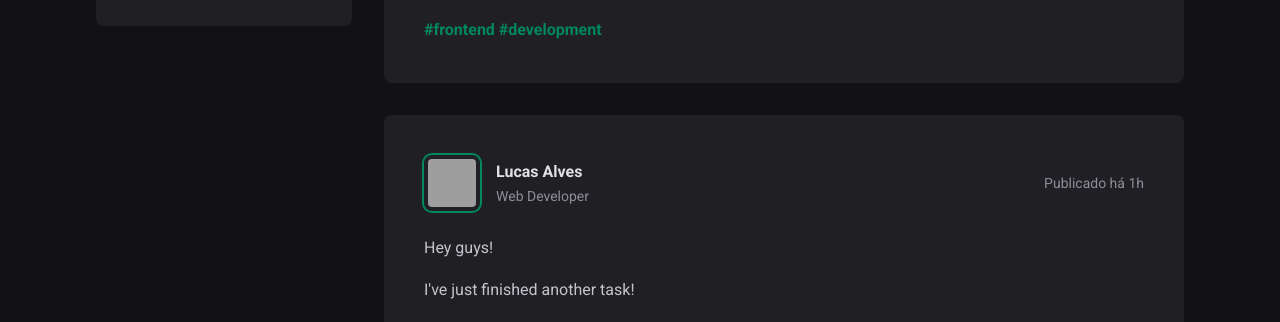
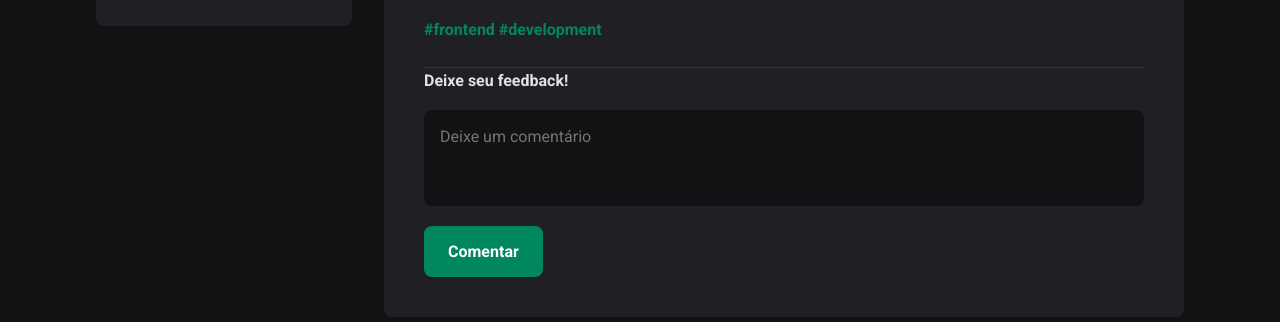
Before and after one commit to lucasalvesb/figma-mirror, a React (Vite) app: page / in a window 1280 px wide. Shown: the part 301-623 px from the top of the page. Built offline with nearby package versions, Linux system fonts and the light colour scheme; grey boxes are pictures that could not be loaded; a web font is replaced by a local one.

Commit message:
comment box added and button to add a new comment

```diff
--- a/src/components/Post.jsx
+++ b/src/components/Post.jsx
@@ -38,6 +38,14 @@
         </p>
 
       </div>
+
+      <form className={styles.commentForm}>
+        <strong>Deixe seu feedback!</strong>
+        <textarea
+          placeholder="Deixe um comentário"
+        />
+        <button type="submit">Comentar</button>
+      </form>
     </article>
   )
 }
--- a/src/components/Post.module.css
+++ b/src/components/Post.module.css
@@ -66,3 +66,44 @@
   color: var(--gray-400);
   line-height: 1.6;
 }
+
+.commentForm {
+  width: 100%;
+  margin-top: 1.5rem;
+  border-top: 1px solid var(--gray-600);
+}
+
+.commentForm > strong {
+  line-height: 1.6;
+  color: var(--gray-100);
+}
+
+.commentForm textarea {
+  width: 100%;
+  background: var(--gray-900);
+  border: 0;
+  resize: none;
+  height: 6rem;
+  padding: 1rem;
+  border-radius: 8px;
+  color: var(--gray-100);
+  line-height: 1.4;
+  margin-top: 1rem;
+}
+
+.commentForm button[type=submit] {
+  padding: 1rem 1.5rem;
+  margin-top: 1rem;
+  border-radius: 8px;
+  border: 0;
+  background: var(--green-500);
+  color: var(--white);
+  font-weight: bold;
+  cursor: pointer;
+
+  transition: background-color 0.1s;
+}
+
+.commentForm button[type=submit]:hover {
+  background: var(--green-300);
+}
```
